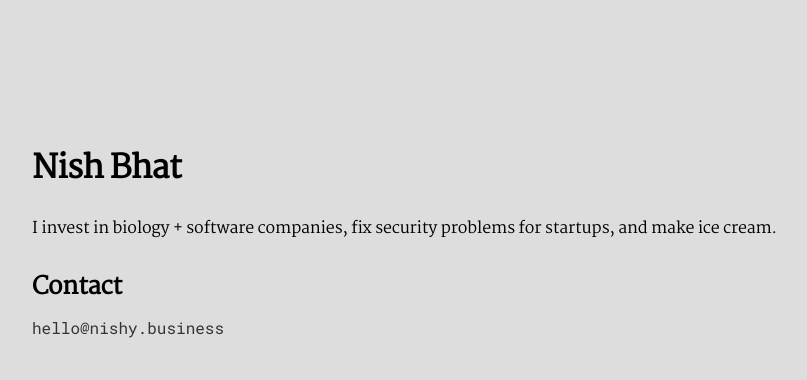
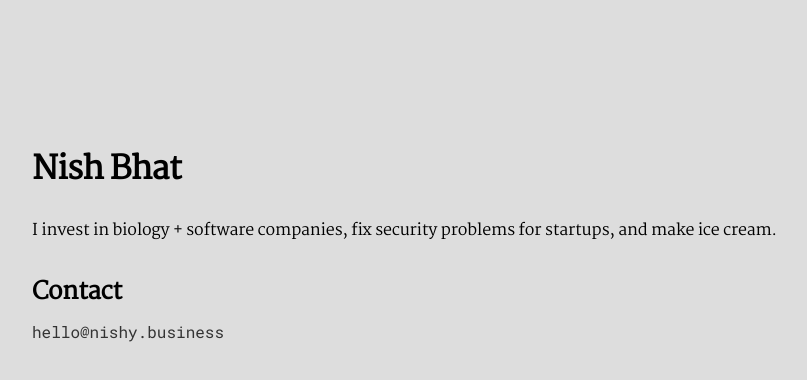
Before and after one commit to bhatman/nishy.business, an Eleventy site: page index.html in a window 1280 px wide. Shown: the whole page, without its empty margins (68-875 px from the left). Built offline with nearby package versions, Linux system fonts and the light colour scheme; Eleventy itself is replaced by a stand-in of ours; files that its build step writes are made by us from their sources.

Commit message:
line height

```diff
--- a/css/styles.css
+++ b/css/styles.css
@@ -4,7 +4,7 @@ body {
 	font-family: 'Martel', serif;
 	-webkit-font-smoothing: auto;
 	font-size: 1em;
-    line-height: 1.2em;
+    line-height: 1.3em;
     margin: 100px;
 	text-align: left;
     letter-spacing: -0.2px;
```
Also changed, not shown: 1 other file.
